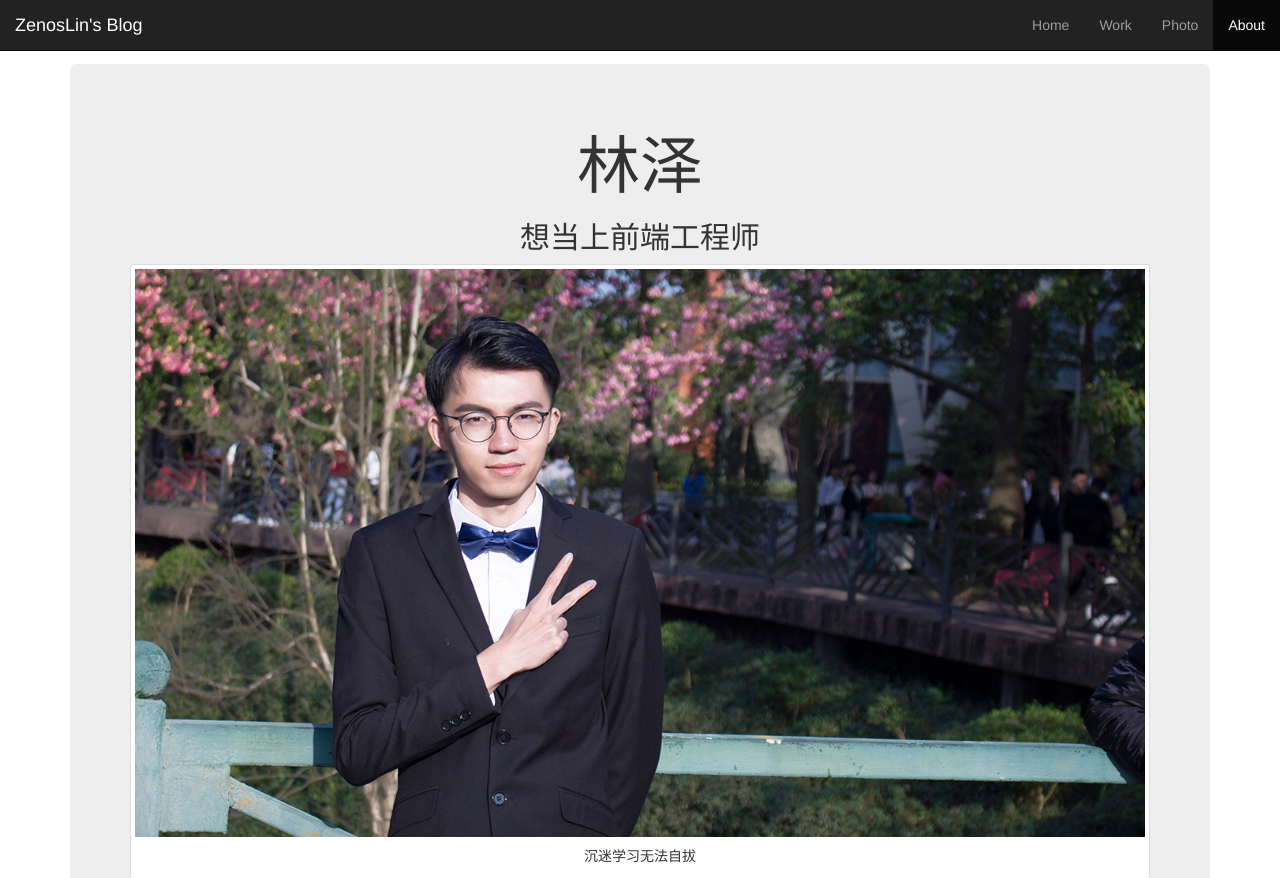
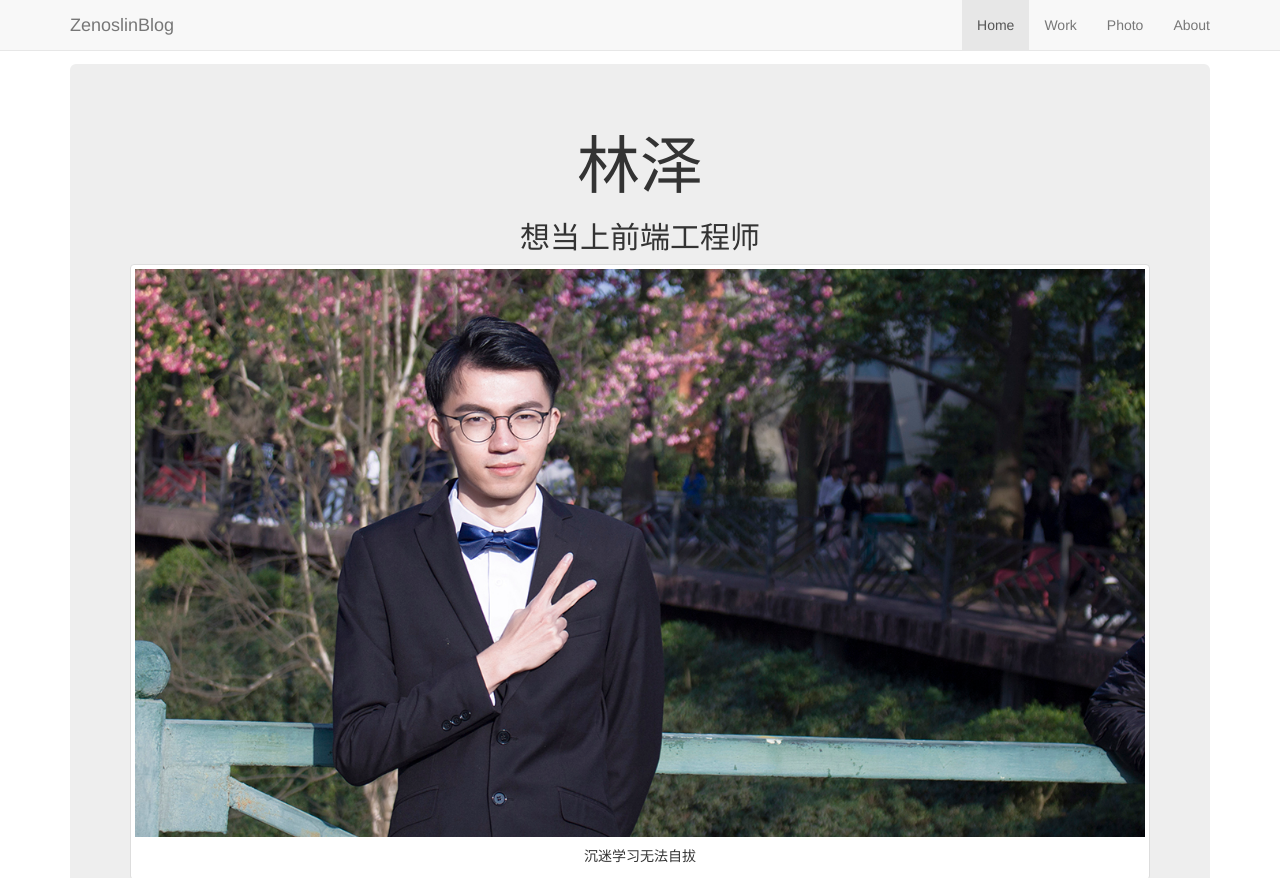
Before and after one commit to zenoslin/Myblog, a plain HTML site: page about.html in a window 1280 px wide. Shown: the top 878 px of the page. Drawn offline with Linux system fonts and the light colour scheme.

Commit message:
导航栏响应式-20171213

```diff
--- a/about.html
+++ b/about.html
@@ -30,26 +30,28 @@
 
 <body>
 
-<nav class="navbar navbar-inverse navbar-fixed-top" role="navigation">
-
-    <div class="container-fluid">
-
-        <div class="navbar-header">
-            <a class="navbar-brand" href="index.html">ZenosLin's Blog</a>
+    <nav class="navbar navbar-default navbar-fixed-top" role="navigation">
+        <div class="container">
+            <div class="navbar-header">
+                <button type="button" class="navbar-toggle" data-toggle="collapse" data-target=".navbar-collapse">
+                    <span class="sr-only">切换导航</span>
+                    <span class="icon-bar"></span>
+                    <span class="icon-bar"></span>
+                    <span class="icon-bar"></span>
+                    <span class="icon-bar"></span>
+                </button>
+                <a href="index.html" class="navbar-brand nav-title">ZenoslinBlog</a>
+            </div>
+            <div class="collapse navbar-collapse" id="navbar-menu">
+                <ul class="nav navbar-nav navbar-right" >
+                    <li class="active"><a href="#top">Home</a></li>
+                    <li><a href="#">Work</a></li>
+                    <li><a href="#">Photo</a></li>
+                    <li><a href="about.html">About</a></li>
+                </ul>
+            </div>
         </div>
-
-        <div class="collapse navbar-collapse">
-            <ul id="mytab" class="nav navbar-nav navbar-right" >
-                <li role="presentation"><a href="index.html">Home</a></li>
-                <li role="presentation"><a href="">Work</a></li>
-                <li role="presentation"><a href="">Photo</a></li>
-                <li role="presentation" class="active"><a href="about.html">About</a></li>
-            </ul>
-        </div>
-
-    </div>
-
-</nav>
+    </nav>
 
 
 <div class="container">
@@ -111,6 +113,10 @@
         <hr>
     </footer>
 </div>
+
+    <script src='js/jquery-3.0.0.min.js'></script>
+    <script src='js/bootstrap.min.js'></script>
+
 </body>
 
 </html>
```
Also changed, not shown: index.html (+22 -21 lines), nav demo.html (added).
